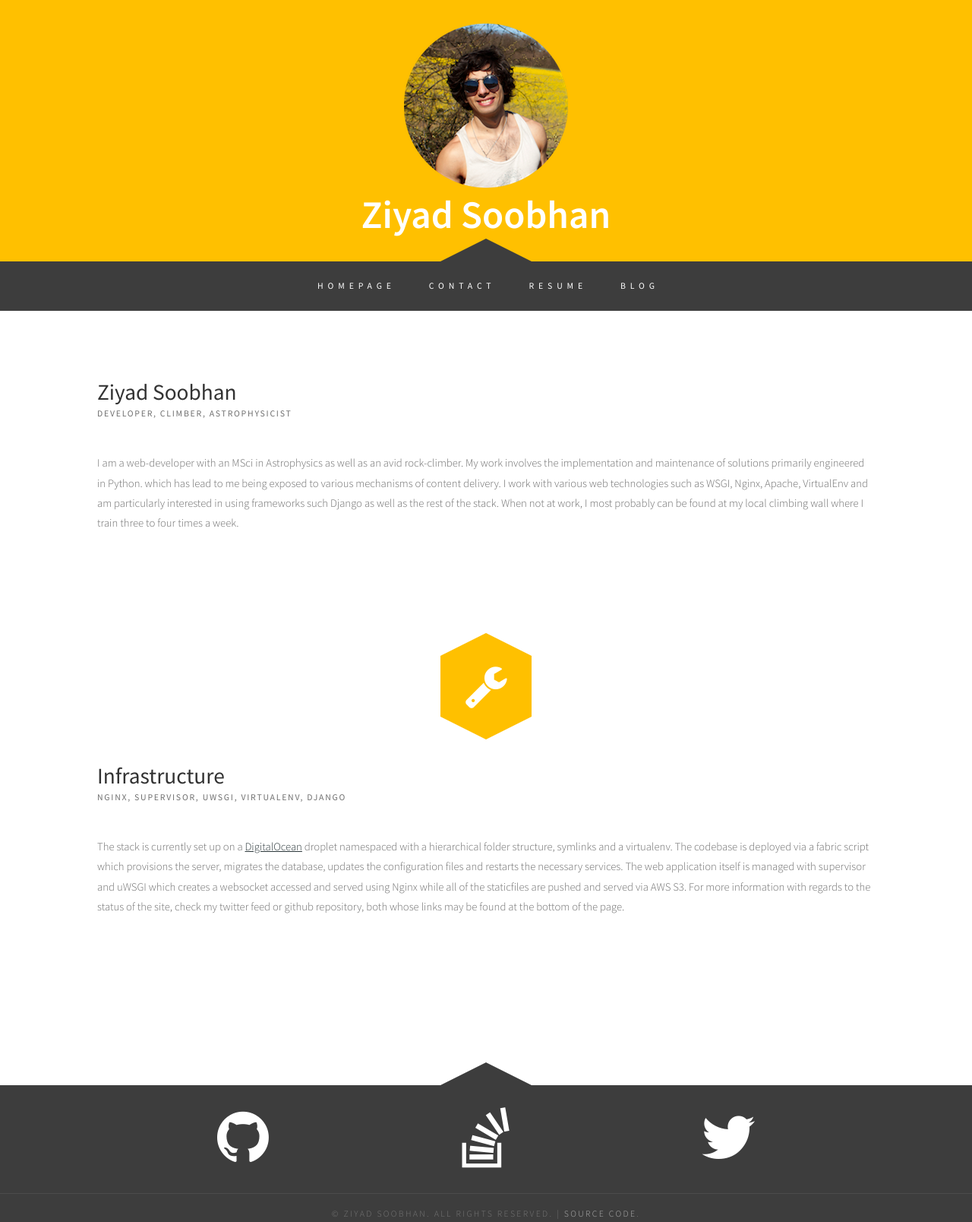
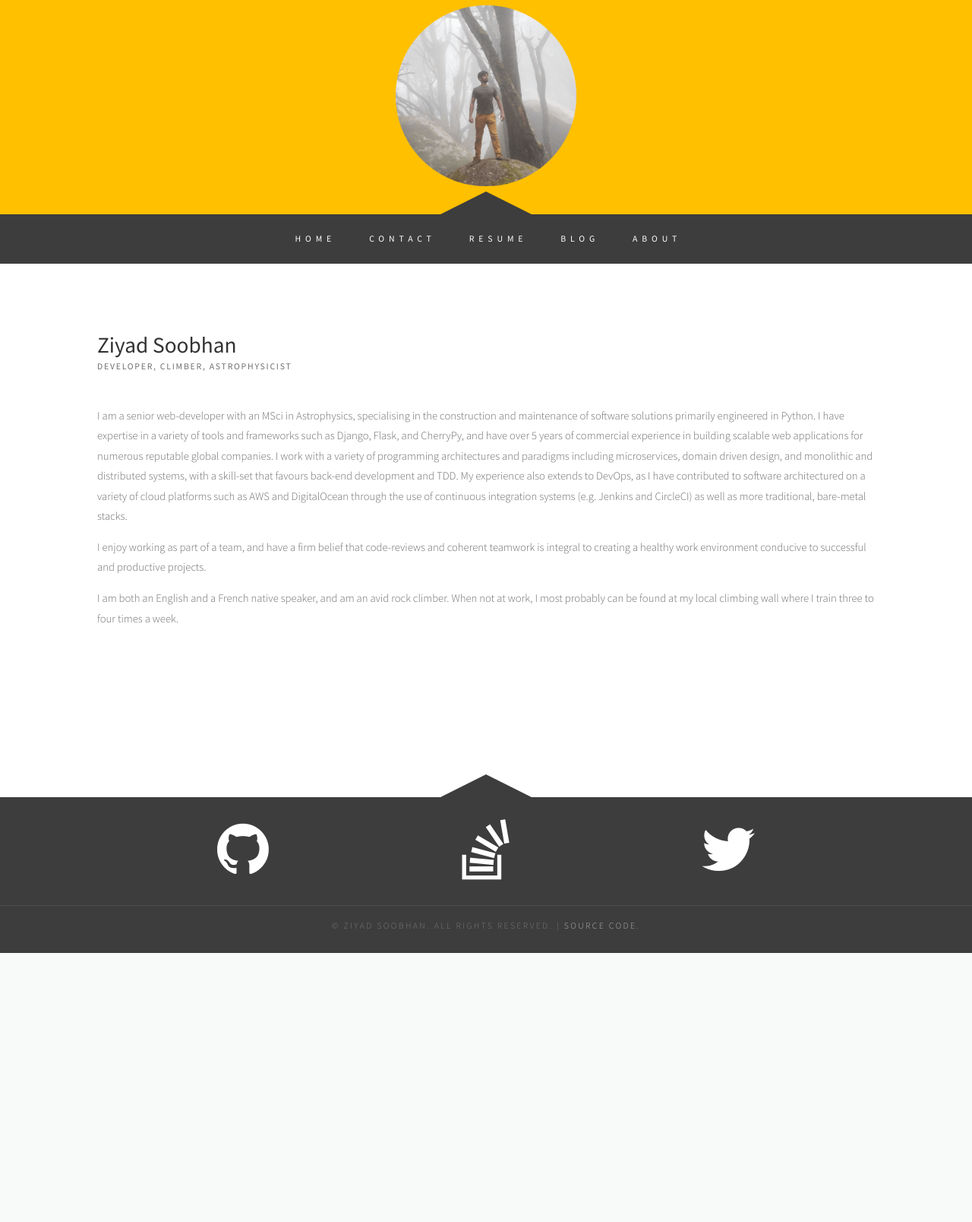
Before and after one commit to zsoobhan/prometheus, a Django app: template www/templates/content/home.html in a window 1280 px wide. Shown: the top 1608 px of the page at 76% size. After the commit the page ends 1254 px from the top, so only its background shows below. Run offline with Django 3.2, Linux system fonts and the light colour scheme; the template is opened without the code that fills it, so the values that code supplies are empty.

Commit message:
Refreshes Website:
Updates:
  - picture
  - homepage
    + removes infra
    + adds more to blurb

Adds:
  - About Page
    + url
    + view
    + link in menu

```diff
--- a/www/content/urls.py
+++ b/www/content/urls.py
@@ -5,5 +5,6 @@ urlpatterns = patterns(
     '',
     url(r'^$', views.HomeView.as_view(), name="home"),
     url(r'^contact/$', views.ContactFormView.as_view(), name="contact"),
+    url(r'^about/$', views.AboutView.as_view(), name="about"),
     url(r'^resume.pdf$', views.ResumeView.as_view(), name="resume"),
 )
--- a/www/content/views.py
+++ b/www/content/views.py
@@ -34,6 +34,8 @@ class ContactFormView(generic.FormView):
 class HomeView(generic.TemplateView):
     template_name = 'content/home.html'
 
+class AboutView(generic.TemplateView):
+    template_name = 'content/about.html'
 
 class ResumeView(generic.View):
     def get(self, request, *args, **kwargs):
--- a/www/static/css/default.css
+++ b/www/static/css/default.css
@@ -302,7 +302,7 @@ ul.style3 .icon
 	.header-wrapper
 	{
 		overflow: hidden;
-		padding: 2em 0em 0em 0em;
+		padding: 0em 0em 0em 0em;
 		text-align: center;
 		background: #FFC000;
 	}
@@ -310,13 +310,15 @@ ul.style3 .icon
 	.header h1
 	{
 		font-size: 3.5em;
-		color: #FFF;
+		color: #3D3D3D;
 	}
 
 	.header img
 	{
-        margin: 2px auto;
+        margin: auto auto;
         width: auto;
+        zoom: 20%;
+        padding: 2.5em;
 	}
 
 .triangle-up {
--- a/www/static/js/watchmen.js
+++ b/www/static/js/watchmen.js
@@ -10,6 +10,10 @@ $('#resume-js').on('click', function() {
   ga('send', 'event', 'menu', 'click', $(this).data('target'));
 });
 
+$('#source-js').on('click', function() {
+  ga('send', 'event', 'menu', 'click', $(this).data('target'));
+});
+
 $('.social-icon').on('click', function() {
   ga('send', 'event', 'social', 'click', $(this).data('target'));
 });
--- a/www/templates/content/home.html
+++ b/www/templates/content/home.html
@@ -16,41 +16,44 @@
                 <h2>Ziyad Soobhan</h2>
                 <span class="byline">Developer, Climber, Astrophysicist</span>
             </div>
+
             <p>
-                    I am a web-developer with an MSci in Astrophysics as well as an avid rock-climber.
-                    My work involves the implementation and maintenance of solutions primarily engineered in Python.
-                    which has lead to me being exposed to various mechanisms of content delivery.
-                    I work with various web technologies such as WSGI, Nginx, Apache, VirtualEnv and am particularly
-                    interested in using frameworks such Django as well as the rest of the stack. When not at work,
-                    I most probably can be found at my local climbing wall where I train three to four times a week.
+            I am a senior web-developer with an MSci in Astrophysics,
+            specialising in the construction and maintenance of software
+            solutions primarily engineered in Python. I have expertise in a
+            variety of tools and frameworks such as Django, Flask, and
+            CherryPy, and have over 5 years of commercial experience in
+            building scalable web applications for numerous reputable global
+            companies. I work with a variety of programming architectures and
+            paradigms including microservices, domain driven design, and
+            monolithic and distributed systems, with a skill-set that favours
+            back-end development and TDD. My experience also extends to DevOps,
+            as I have contributed to software architectured on a variety of
+            cloud platforms such as AWS and DigitalOcean through the use of
+            continuous integration systems (e.g. Jenkins and CircleCI) as well
+            as more traditional, bare-metal stacks.
+            </p>
+
             <p>
-            </div>
+            I enjoy working as part of a team, and have a firm belief that
+            code-reviews and coherent teamwork is integral to creating a
+            healthy work environment conducive to successful and productive
+            projects.
+            </p>
+
+            <p>
+            I am both an English and a French native speaker, and am an avid
+            rock climber.  When not at work, I most probably can be found at my
+            local climbing wall where I train three to four times a week.
+            </p>
+
+
 
             <div class="spacer"></div>
 
-            <div class="ebox">
-                <div class="hexagon">
-                      <i class="icon fa-wrench"></i>
+            <div class="triangle-grey"></div>
+
         </div>
-                <div class="title">
-                    <h2>Infrastructure</h2>
-                    <span class="byline">nginx, supervisor, uWSGI, virtualenv, django</span>
-                </div>
-                <p>
-                   The stack is  currently set up on a
-                   <a href="https://www.digitalocean.com/?refcode=3b0020c434de">DigitalOcean</a>
-                   droplet namespaced with a hierarchical folder structure, symlinks and a virtualenv.
-                   The codebase is deployed via a fabric script which provisions the server,
-                   migrates the database, updates the configuration files and restarts the necessary services.
-                   The web application itself is managed with supervisor and uWSGI which creates
-                   a websocket accessed and served using Nginx while all of the staticfiles are pushed and served
-                   via AWS S3.  For more information with regards to the status of the site, check my twitter
-                   feed or github repository, both whose links may be found at the bottom of the page.
-                </p>
-            </div>
-            <div class="spacer"></div>
-
-            <div class="triangle-grey"></div>
     </div>
 </div>
 
--- a/www/templates/partials/header.html
+++ b/www/templates/partials/header.html
@@ -2,7 +2,6 @@
 <div class="header-wrapper">
 	<div class="header" >
         <img class="image-centered" src={% static "images/zsoobhan.png" %} alt="Ziyad Soobhan" >
-        <h1>Ziyad Soobhan</h1>
 		<div class="triangle-up"></div>
 	</div>
 </div>
--- a/www/templates/partials/menu.html
+++ b/www/templates/partials/menu.html
@@ -1,10 +1,11 @@
 <div class="menu-wrapper">
 		<div class="menu">
 			<ul>
-                <li><a href="{% url 'home' %}" accesskey="1" title="Home">Homepage</a></li>
+                <li><a href="{% url 'home' %}" accesskey="1" title="Home">Home</a></li>
                 <li><a href="{% url 'contact' %}" accesskey="2" title="Contact">Contact</a></li>
                 <li><a href="{% url 'resume' %}" accesskey="3" title="Resume" id="resume-js" data-target="resume" >Resume</a></li>
                 <li><a href="{% url 'blog:blog-entry-list-view' %}" accesskey="4" title="Blog">Blog</a></li>
+                <li><a href="{% url 'about' %}" accesskey="5" title="About">About</a></li>
 			</ul>
 		</div>
 </div>
```
Also changed, not shown: www/templates/content/about.html (added, +56 -0 lines), README.md, www/static/images/zsoobhan.png. Lines whose indentation alone changed are shown as unchanged.
